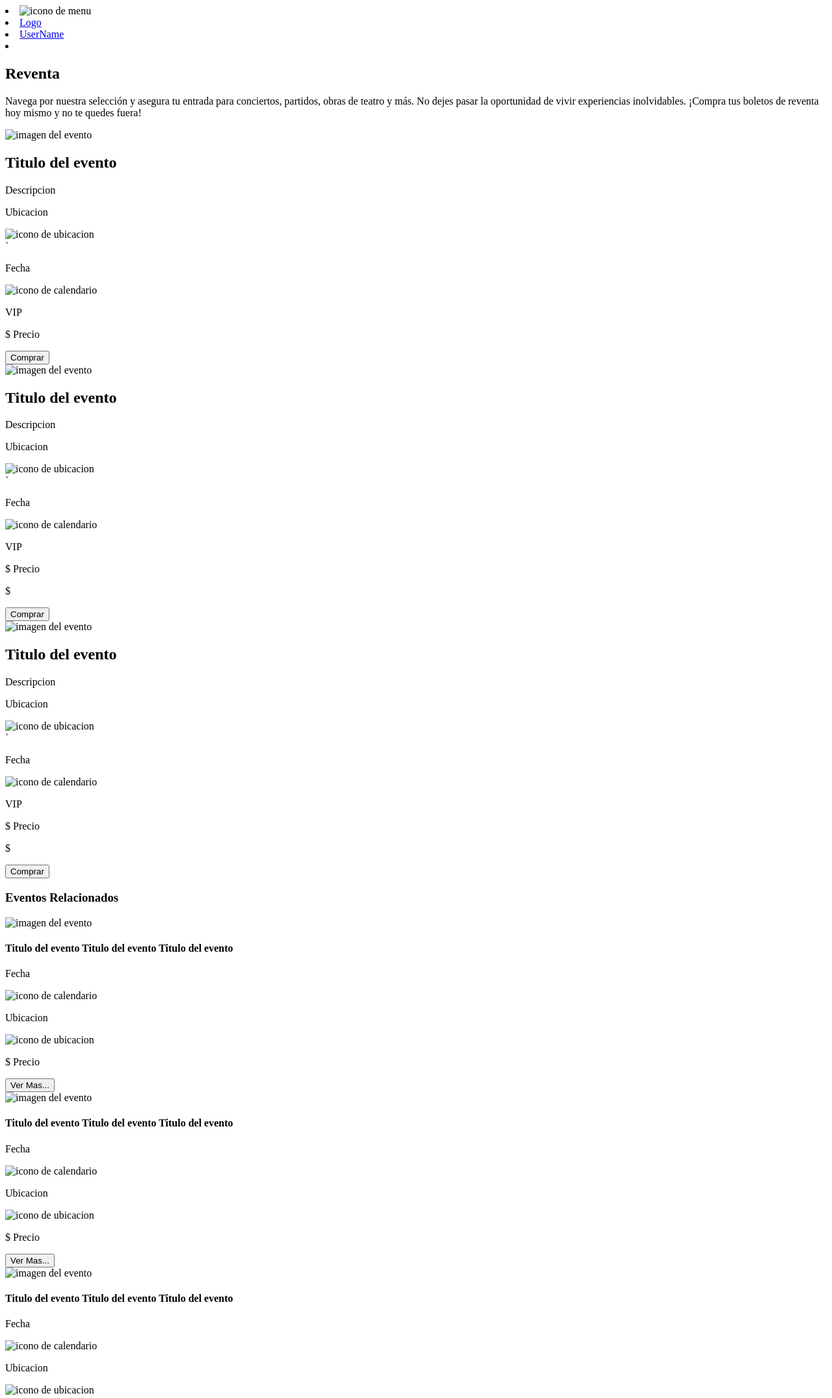
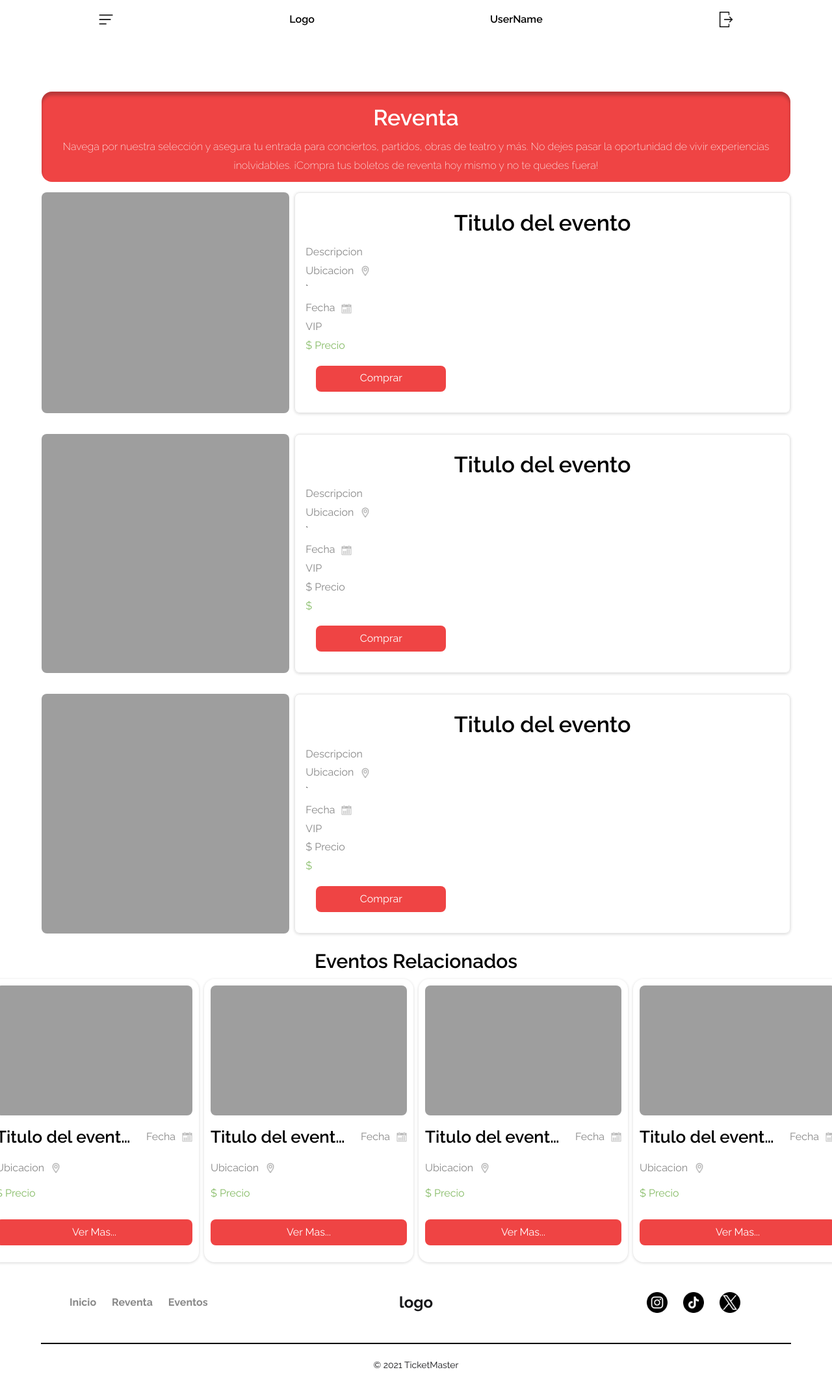
Before and after one commit to isaicastillo13/tickets, a plain HTML site: page frontend/source/views/tickets/resale.html in a window 1280 px wide. Shown: the top 2152 px of the page at 65% size. Drawn offline with Linux system fonts and the light colour scheme; the site is published under a folder, as on GitHub Pages, so addresses that start at the root find nothing.

Commit message:
updated (profile,profile-tabs).css - (resale,profile).html

```diff
--- /dev/null
+++ b/frontend/public/css/navbar.css
@@ -0,0 +1,46 @@
+.header__navBar {
+ display: flex;
+ flex-direction: column;
+ justify-content: space-between;
+ width: 100%;
+ z-index: 100;
+ backdrop-filter: blur(10px);
+}
+.header__navBar nav {
+ display: flex;
+ justify-content: space-around;
+ align-items: center;
+ padding: 16px;
+ list-style: none;
+}
+.header__navBar nav a {
+ margin: 0;
+ font-weight: 600;
+ color: #ffffff;
+}
+/* .header__navBar nav .searchBar {
+ display: flex;
+ align-items: center;
+ width: 300px;
+ max-width: 400px;
+ padding: 8px;
+ background-color: #ffffff;
+ border-radius: 50px;
+} */
+.header__navBar nav .searchBar input {
+ width: 100%;
+ border: none;
+ border-radius: 8px;
+ outline: none;
+}
+.header__navBar img {
+ width: 24px;
+ height: 24px;
+}
+
+.header__navBar--blanco {
+ background: #ffffff;
+}
+.header__navBar--blanco nav a {
+ color: black;
+}
--- a/frontend/public/css/profile.css
+++ b/frontend/public/css/profile.css
@@ -5,58 +5,68 @@
  /* font-size: 15px; */
  font-family: "Raleway";
 }
+body {
+ margin: 0;
 
-nav {
- margin-bottom: 25px;
-
- display: flex;
- font-size: 18px;
- font-weight: 600;
- box-shadow: 0px 6px 13px -12px rgb(174, 174, 174);
  /* border: 2px solid red; */
 }
 
+nav {
+ margin-top: 2px;
+ margin-bottom: 25px;
+ padding: 16px;
+ display: flex;
+ font-size: 16px;
+ font-weight: 600;
+ box-shadow: 0px 6px 13px -12px rgb(174, 174, 174);
+ /* border: 1px solid red; */
+}
+
 ul {
- /* border: 1px solid; */
- /* border-bottom: 1px solid #e7e7e7; */
- /* border-radius: 5px; */
+ padding: 0;
  width: 100%;
- padding: 0;
- padding-bottom: 5px;
+ padding-right: 0px;
+ /* padding-bottom: 5px; */
  margin: 0;
  display: flex;
- justify-content: space-between;
+ justify-content: space-around;
+ align-items: center;
+
  /* box-shadow: rgba(34, 188, 0, 0.45) 1px 10px 10px -10px; */
- /* border: 2px solid blue; */
+ /* border: 1px solid blue; */
 }
 li {
- display: flex;
- padding: 10px;
- align-items: center;
+ list-style: none;
+
  /* border: 2px solid rgb(104, 198, 32); */
 }
 .li_img_hamburger {
- padding-left: 6%;
+ /* padding-left: 6%; */
 }
 .li_img_logo {
- padding-right: 25%;
+ /* padding-right: 25%; */
 }
 .li_user {
- padding-left: 13.5%;
+ /* padding-left: 13.5%; */
 }
 .li_img_exit {
- padding-right: 6.5%;
+ /* padding-right: 6.5%; */
 }
 a {
+ margin: 0;
+ padding: 0;
+ display: flex;
+ align-items: center;
+ justify-content: center;
  /* border: 2px solid rgb(255, 0, 255); */
 }
-span {
- /* border: 2px solid rgb(32, 198, 198); */
+.a_logo {
+ color: black;
 }
 
 img {
- width: 25px;
- height: 21px;
+ width: 24px;
+ height: 24px;
 }
 
 /* ************************** HEAD_PROFILE ************************** */
@@ -65,6 +75,7 @@ img {
  margin-bottom: 20px;
  display: flex;
  justify-content: center;
+ /* border: 2px solid blue; */
 }
 
 .name_txt {
@@ -76,12 +87,13 @@ img {
  margin: 0;
  padding: 5%;
  /* border: 2px solid yellowgreen; */
- width: 85%;
+ width: 82%;
  height: 100%;
  display: flex;
  justify-content: center;
- background-color: #dc2626;
+ background-color: #ef4444;
  border-radius: 10px;
+ box-shadow: 0px 6px 4px rgba(24, 24, 27, 0.25) inset;
 }
 
 /* ************************** FORM_NUEVO EVENTO ************************** */
@@ -131,7 +143,6 @@ form {
  margin-bottom: 10px;
  font-weight: 700;
  color: #040404;
- /* background-color: #dc2626; */
 }
 
 input {
--- a/frontend/source/views/tickets/resale.html
+++ b/frontend/source/views/tickets/resale.html
@@ -1,153 +1,157 @@
 <!DOCTYPE html>
 <html lang="en">
+
 <head>
     <meta charset="UTF-8">
     <meta name="viewport" content="width=device-width, initial-scale=1.0">
     <title>Revender</title>
-    <link rel="stylesheet" href="/public/css/styles.css">
+    <link rel="stylesheet" href="../../../public/css/styles.css">
 </head>
+
 <body>
     <header>
         <section class="header__navBar header__navBar--blanco">
             <nav>
-                <li><img src="/public/icons/hamburguesa.png" alt="icono de menu"></li>
-                <li><a href="/public/index.html">Logo</a></li>
+                <li><img src="../../../public/icons/hamburguesa.png" alt="icono de menu"></li>
+                <li><a href="../../../public/index.html">Logo</a></li>
                 <li>
-                    <a href="/source/views/user/profile.html">UserName</a>
+                    <a href="../../../source/views/user/profile.html">UserName</a>
                 </li>
                 <li>
-                    <img src="/public/icons/logout.png" alt="">
+                    <img src="../../../public/icons/logout.png" alt="">
                 </li>
             </nav>
         </section>
     </header>
     <section class="banner contenedor">
-            <h2 class="banner__title">Reventa</h2>
-            <p class="banner__descirption">Navega por nuestra selección y asegura tu entrada para conciertos, partidos, obras de teatro y más. No dejes pasar la oportunidad de vivir experiencias inolvidables. ¡Compra tus boletos de reventa hoy mismo y no te quedes fuera!</p>
+        <h2 class="banner__title">Reventa</h2>
+        <p class="banner__descirption">Navega por nuestra selección y asegura tu entrada para conciertos, partidos,
+            obras de teatro y más. No dejes pasar la oportunidad de vivir experiencias inolvidables. ¡Compra tus boletos
+            de reventa hoy mismo y no te quedes fuera!</p>
     </section>
 
     <section class="event contenedor">
-        <img class="event__img" src="/public/images/noiseporn-JNuKyKXLh8U-unsplash.jpg" alt="imagen del evento">
+        <img class="event__img" src="../../../public/images/noiseporn-JNuKyKXLh8U-unsplash.jpg" alt="imagen del evento">
         <div class="event__data">
             <h2 class="data__title">Titulo del evento</h2>
             <p class="data__description">Descripcion</p>
             <div class="card__location">
                 <p>Ubicacion</p>
-                <img src="/public/icons/ubicacion_icono.png" alt="icono de ubicacion">
+                <img src="../../../public/icons/ubicacion_icono.png" alt="icono de ubicacion">
             </div>`
             <div class="card__date">
                 <p>Fecha</p>
-                <img src="/public/icons/fecha__icono.png" alt="icono de calendario">
+                <img src="../../../public/icons/fecha__icono.png" alt="icono de calendario">
             </div>
             <p class="data__type">VIP</p>
             <p class="price">$ Precio</p>
-            <input  class="btn btn-principal btn__resale" id="" type="button" value="Comprar">
+            <input class="btn btn-principal btn__resale" id="" type="button" value="Comprar">
         </div>
     </section>
     <section class="event contenedor">
-        <img class="event__img" src="/public/images/noiseporn-JNuKyKXLh8U-unsplash.jpg" alt="imagen del evento">
+        <img class="event__img" src="../../../public/images/noiseporn-JNuKyKXLh8U-unsplash.jpg" alt="imagen del evento">
         <div class="event__data">
             <h2 class="data__title">Titulo del evento</h2>
             <p class="data__description">Descripcion</p>
             <div class="card__location">
                 <p>Ubicacion</p>
-                <img src="/public/icons/ubicacion_icono.png" alt="icono de ubicacion">
+                <img src="../../../public/icons/ubicacion_icono.png" alt="icono de ubicacion">
             </div>`
             <div class="card__date">
                 <p>Fecha</p>
-                <img src="/public/icons/fecha__icono.png" alt="icono de calendario">
+                <img src="../../../public/icons/fecha__icono.png" alt="icono de calendario">
             </div>
             <p class="data__type">VIP</p>
             <p class="data__price">$ Precio</p>
             <p class="price">$</p>
-            <input  class="btn btn-principal btn__resale" id="" type="button" value="Comprar">
+            <input class="btn btn-principal btn__resale" id="" type="button" value="Comprar">
         </div>
     </section>
     <section class="event contenedor">
-        <img class="event__img" src="/public/images/noiseporn-JNuKyKXLh8U-unsplash.jpg" alt="imagen del evento">
+        <img class="event__img" src="../../../public/images/noiseporn-JNuKyKXLh8U-unsplash.jpg" alt="imagen del evento">
         <div class="event__data">
             <h2 class="data__title">Titulo del evento</h2>
             <p class="data__description">Descripcion</p>
             <div class="card__location">
                 <p>Ubicacion</p>
-                <img src="/public/icons/ubicacion_icono.png" alt="icono de ubicacion">
+                <img src="../../../public/icons/ubicacion_icono.png" alt="icono de ubicacion">
             </div>`
             <div class="card__date">
                 <p>Fecha</p>
-                <img src="/public/icons/fecha__icono.png" alt="icono de calendario">
+                <img src="../../../public/icons/fecha__icono.png" alt="icono de calendario">
             </div>
             <p class="data__type">VIP</p>
             <p class="data__price">$ Precio</p>
             <p class="price">$</p>
-            <input  class="btn btn-principal btn__resale" id="" type="button" value="Comprar">
+            <input class="btn btn-principal btn__resale" id="" type="button" value="Comprar">
         </div>
     </section>
     <h3>Eventos Relacionados</h3>
     <section class="events contenedor">
         <div class="card">
-            <img src="/public/images/noiseporn-JNuKyKXLh8U-unsplash.jpg" alt="imagen del evento"
+            <img src="../../../public/images/noiseporn-JNuKyKXLh8U-unsplash.jpg" alt="imagen del evento"
                 class="card__image"></img>
             <div class="card__header">
                 <h4 class="card__title">Titulo del evento Titulo del evento Titulo del evento</h4>
                 <div class="card__date">
                     <p>Fecha</p>
-                    <img src="/public/icons/fecha__icono.png" alt="icono de calendario">
+                    <img src="../../../public/icons/fecha__icono.png" alt="icono de calendario">
                 </div>
             </div>
             <div class="card__location">
                 <p>Ubicacion</p>
-                <img src="/public/icons/ubicacion_icono.png" alt="icono de ubicacion">
+                <img src="../../../public/icons/ubicacion_icono.png" alt="icono de ubicacion">
             </div>
             <p class="card__precio"> $ Precio</p>
             <input type="button" class="btn btn-principal card__btn" value="Ver Mas...">
         </div>
         <div class="card">
-            <img src="/public/images/noiseporn-JNuKyKXLh8U-unsplash.jpg" alt="imagen del evento"
+            <img src="../../../public/images/noiseporn-JNuKyKXLh8U-unsplash.jpg" alt="imagen del evento"
                 class="card__image"></img>
             <div class="card__header">
                 <h4 class="card__title">Titulo del evento Titulo del evento Titulo del evento</h4>
                 <div class="card__date">
                     <p>Fecha</p>
-                    <img src="/public/icons/fecha__icono.png" alt="icono de calendario">
+                    <img src="../../../public/icons/fecha__icono.png" alt="icono de calendario">
                 </div>
             </div>
             <div class="card__location">
                 <p>Ubicacion</p>
-                <img src="/public/icons/ubicacion_icono.png" alt="icono de ubicacion">
+                <img src="../../../public/icons/ubicacion_icono.png" alt="icono de ubicacion">
             </div>
             <p class="card__precio"> $ Precio</p>
             <input type="button" class="btn btn-principal card__btn" value="Ver Mas...">
         </div>
         <div class="card">
-            <img src="/public/images/noiseporn-JNuKyKXLh8U-unsplash.jpg" alt="imagen del evento"
+            <img src="../../../public/images/noiseporn-JNuKyKXLh8U-unsplash.jpg" alt="imagen del evento"
                 class="card__image"></img>
             <div class="card__header">
                 <h4 class="card__title">Titulo del evento Titulo del evento Titulo del evento</h4>
                 <div class="card__date">
                     <p>Fecha</p>
-                    <img src="/public/icons/fecha__icono.png" alt="icono de calendario">
+                    <img src="../../../public/icons/fecha__icono.png" alt="icono de calendario">
                 </div>
             </div>
             <div class="card__location">
                 <p>Ubicacion</p>
-                <img src="/public/icons/ubicacion_icono.png" alt="icono de ubicacion">
+                <img src="../../../public/icons/ubicacion_icono.png" alt="icono de ubicacion">
             </div>
             <p class="card__precio"> $ Precio</p>
             <input type="button" class="btn btn-principal card__btn" value="Ver Mas...">
         </div>
         <div class="card">
-            <img src="/public/images/noiseporn-JNuKyKXLh8U-unsplash.jpg" alt="imagen del evento"
+            <img src="../../../public/images/noiseporn-JNuKyKXLh8U-unsplash.jpg" alt="imagen del evento"
                 class="card__image"></img>
             <div class="card__header">
                 <h4 class="card__title">Titulo del evento Titulo del evento Titulo del evento</h4>
                 <div class="card__date">
                     <p>Fecha</p>
-                    <img src="/public/icons/fecha__icono.png" alt="icono de calendario">
+                    <img src="../../../public/icons/fecha__icono.png" alt="icono de calendario">
                 </div>
             </div>
             <div class="card__location">
                 <p>Ubicacion</p>
-                <img src="/public/icons/ubicacion_icono.png" alt="icono de ubicacion">
+                <img src="../../../public/icons/ubicacion_icono.png" alt="icono de ubicacion">
             </div>
             <p class="card__precio"> $ Precio</p>
             <input type="button" class="btn btn-principal card__btn" value="Ver Mas...">
@@ -155,7 +159,7 @@
     </section>
     <footer>
         <div class="footer__menu">
-            <li><a href="/public/index.html">Inicio</a></li>
+            <li><a href="../../../public/index.html">Inicio</a></li>
             <li><a href="">Reventa</a></li>
             <li><a href="">Eventos</a></li>
         </div>
@@ -163,13 +167,14 @@
             <p>logo</p>
         </div>
         <div class="footer__redes">
-            <li><img src="/public/images/logos/redesSociales__insta.png" alt="logo de instagram"></li>
-            <li><img src="/public/images/logos/redesSociales__tiktok.png" alt="logo de tiktok"></li>
-            <li><img src="/public/images/logos/redesSociales__x.png" alt="logo de X"></li>
+            <li><img src="../../../public/images/logos/redesSociales__insta.png" alt="logo de instagram"></li>
+            <li><img src="../../../public/images/logos/redesSociales__tiktok.png" alt="logo de tiktok"></li>
+            <li><img src="../../../public/images/logos/redesSociales__x.png" alt="logo de X"></li>
         </div>
         <hr>
         <p>© 2021 TicketMaster</p>
     </footer>
 </body>
 </body>
+
 </html>
```
Also changed, not shown: frontend/public/css/profile-tabs.css (+6 -1 lines), frontend/source/views/user/profile.html (+35 -23 lines).
